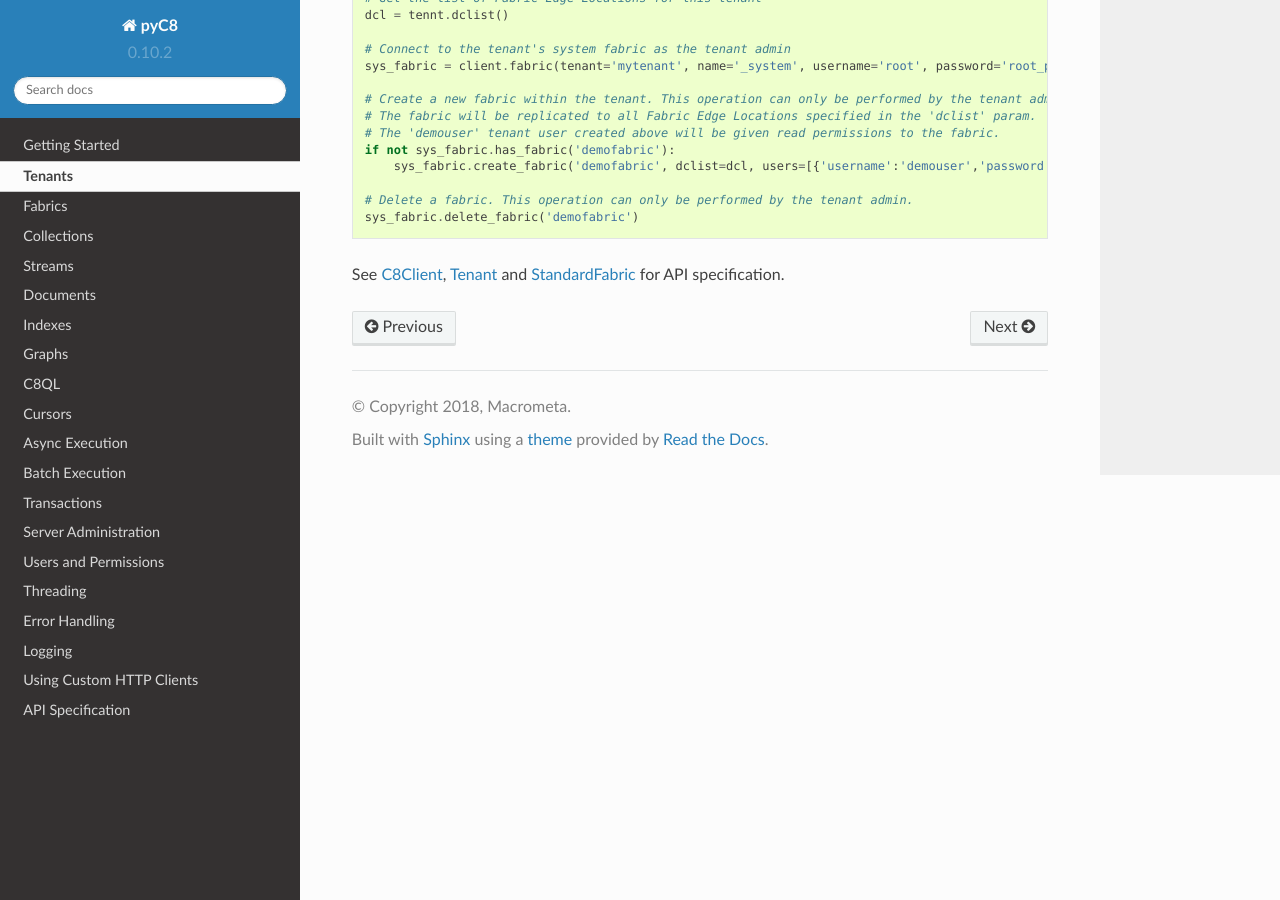
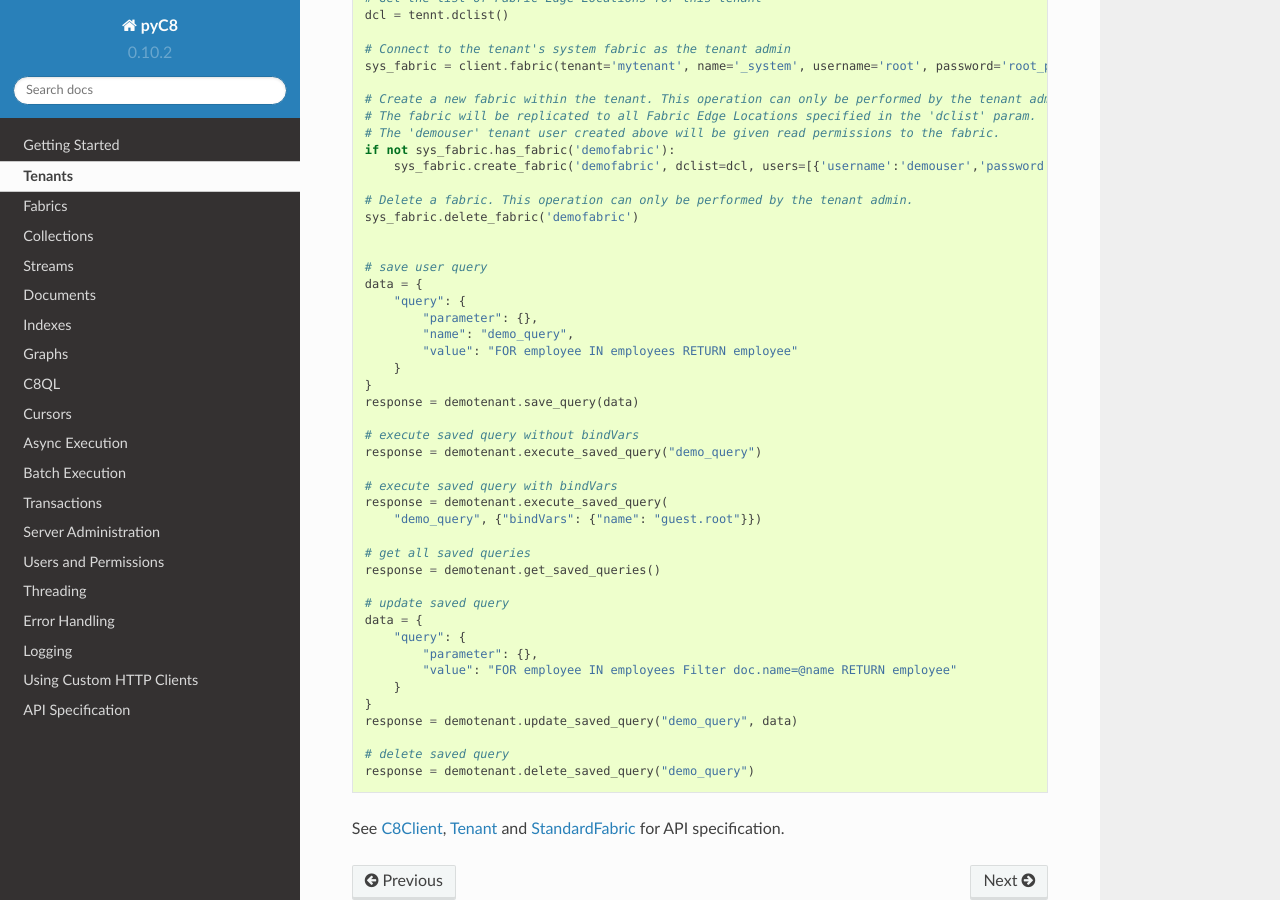
Before and after one commit to Macrometacorp/pyC8, a Sphinx documentation site: the page built from docs/tenant.rst, in a window 1280 px wide and 900 px high, scrolled down 937 px. Built offline with Sphinx 7.4.7 and the Read the Docs theme 2.0.0, drawn with Linux system fonts in a browser that asks for light colours.

Commit message:
Fixed save user queries doc

```diff
--- a/docs/tenant.rst
+++ b/docs/tenant.rst
@@ -43,5 +43,37 @@ These operations can only be executed by the tenant admin. Tenant users who have
     sys_fabric.delete_fabric('demofabric')
 
 
+    # save user query
+    data = {
+        "query": {
+            "parameter": {},
+            "name": "demo_query",
+            "value": "FOR employee IN employees RETURN employee"
+        }
+    }
+    response = demotenant.save_query(data)
+
+    # execute saved query without bindVars
+    response = demotenant.execute_saved_query("demo_query")
+
+    # execute saved query with bindVars
+    response = demotenant.execute_saved_query(
+        "demo_query", {"bindVars": {"name": "guest.root"}})
+
+    # get all saved queries
+    response = demotenant.get_saved_queries()
+
+    # update saved query
+    data = {
+        "query": {
+            "parameter": {},
+            "value": "FOR employee IN employees Filter doc.name=@name RETURN employee"
+        }
+    }
+    response = demotenant.update_saved_query("demo_query", data)
+
+    # delete saved query
+    response = demotenant.delete_saved_query("demo_query")
+
 
 See :ref:`C8Client`, :ref:`Tenant` and :ref:`StandardFabric` for API specification.
```
Also changed, not shown: README.md (+15 -5 lines).
